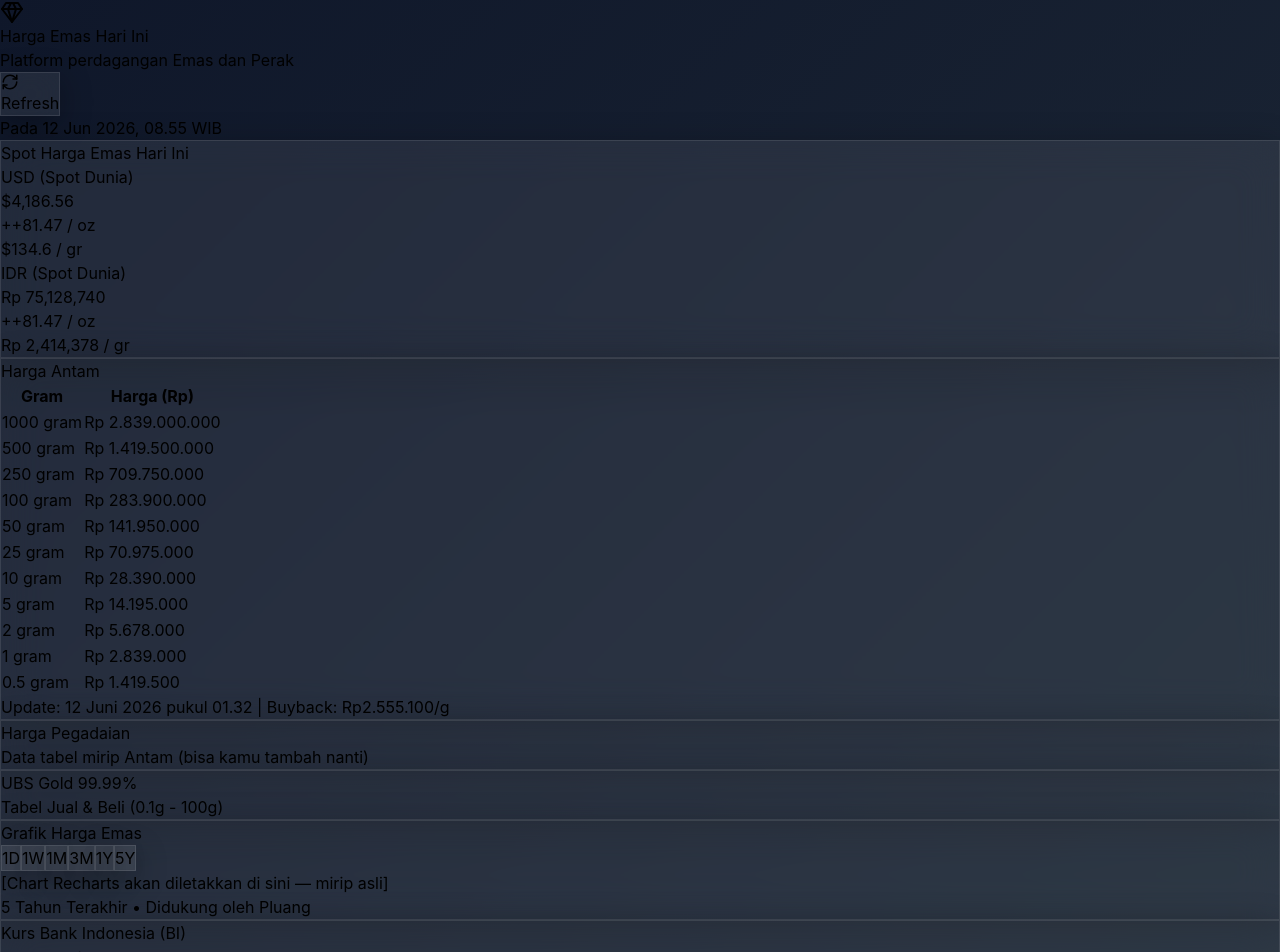
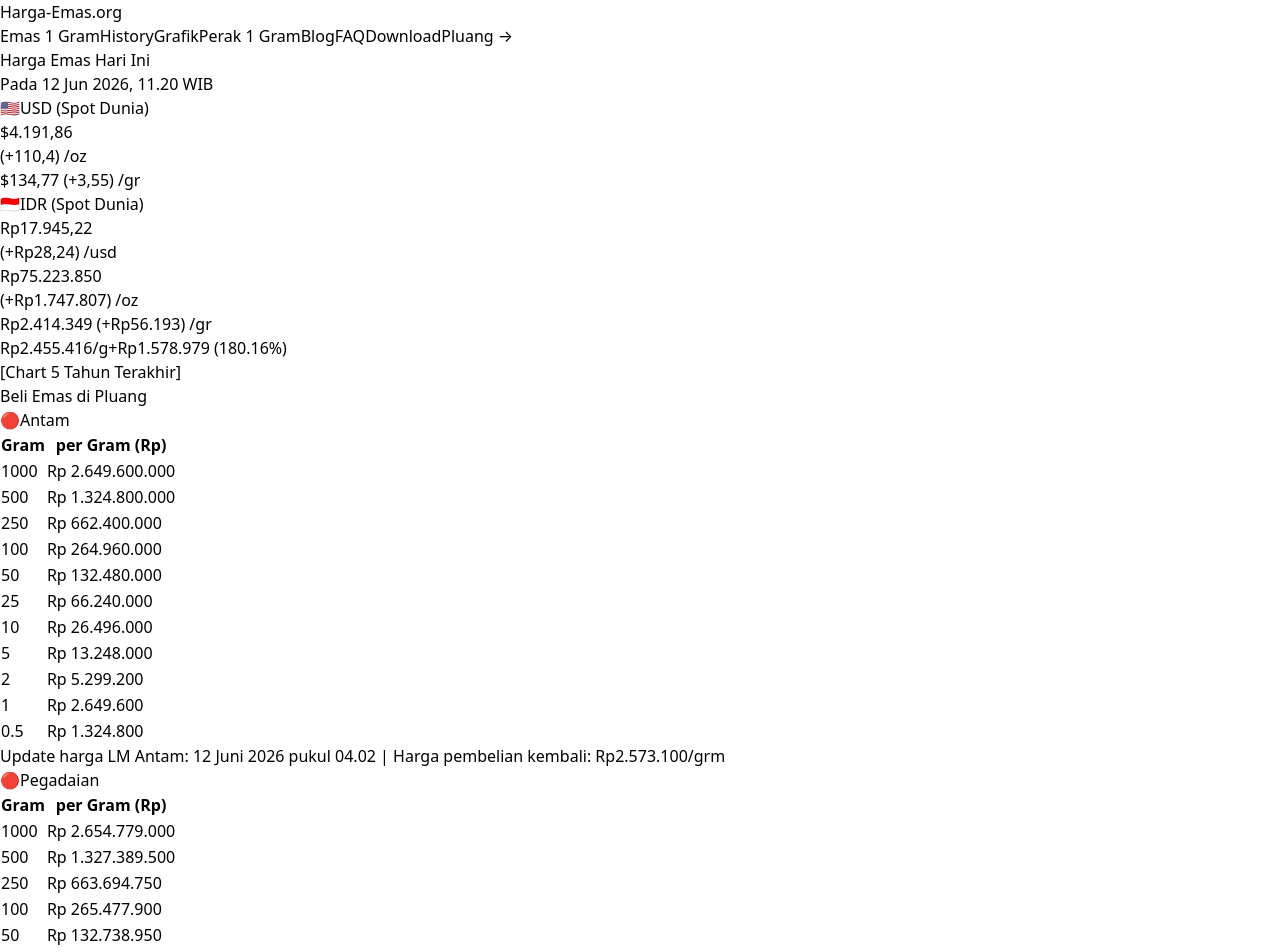
Before and after one commit to syuhadahanif13/harga-emas-modern, a Next.js app: page / in a window 1280 px wide. Shown: the top 952 px of the page. Built offline with nearby package versions, Linux system fonts and the light colour scheme.

Commit message:
Update: Improve UI to closely match harga-emas.org design (navbar, main price cards, Antam & Pegadaian tables, UBS, Pluang promo)

```diff
--- a/app/globals.css
+++ b/app/globals.css
@@ -3,24 +3,11 @@
 @tailwind utilities;
 
 body {
-  background: linear-gradient(135deg, #0f172a 0%, #1e2937 100%);
-  font-family: 'Inter', system-ui, sans-serif;
+  font-family: system-ui, -apple-system, BlinkMacSystemFont, 'Segoe UI', Roboto, sans-serif;
 }
 
 .glass {
-  background: rgba(255, 255, 255, 0.08);
-  backdrop-filter: blur(20px);
-  border: 1px solid rgba(255, 255, 255, 0.1);
-  box-shadow: 0 8px 32px rgba(0, 0, 0, 0.3);
+  background: rgba(255, 255, 255, 0.9);
+  border: 1px solid rgba(0, 0, 0, 0.05);
+  backdrop-filter: blur(10px);
 }
-
-.gold-gradient {
-  background: linear-gradient(90deg, #f59e0b, #fbbf24, #fcd34d);
-  -webkit-background-clip: text;
-  -webkit-text-fill-color: transparent;
-}
-
-.tab-active {
-  border-bottom: 3px solid #fbbf24;
-  color: #fbbf24;
-}
--- a/app/page.tsx
+++ b/app/page.tsx
@@ -1,134 +1,176 @@
 'use client';
 
-import { useState, useEffect } from 'react';
-import { RefreshCw, Gem } from 'lucide-react';
+import React from 'react';
+import { Gem, Download } from 'lucide-react';
 
 export default function HargaEmasClone() {
-  const [loading, setLoading] = useState(false);
+  return (
+    <div className="min-h-screen bg-white text-gray-900">
+      {/* Navbar */}
+      <nav className="border-b bg-white">
+        <div className="max-w-7xl mx-auto flex items-center justify-between px-6 py-4">
+          <div className="flex items-center gap-3">
+            <div className="text-2xl font-bold text-[#3b2f1f]">Harga-Emas.org</div>
+          </div>
 
-  // Data contoh (nanti kita ganti dengan fetch real)
-  const spotData = {
-    usdOz: "4,186.56",
-    usdGr: "134.6",
-    idrOz: "75,128,740",
-    idrGr: "2,414,378",
-    change: "+81.47"
-  };
+          <div className="flex items-center gap-8 text-sm">
+            <a href="#" className="hover:text-amber-600">Emas 1 Gram</a>
+            <a href="#" className="hover:text-amber-600">History</a>
+            <a href="#" className="hover:text-amber-600">Grafik</a>
+            <a href="#" className="hover:text-amber-600">Perak 1 Gram</a>
+            <a href="#" className="hover:text-amber-600">Blog</a>
+            <a href="#" className="hover:text-amber-600">FAQ</a>
 
-  return (
-    <div className="min-h-screen bg-gradient-to-br from-slate-950 to-black text-white">
-      <div className="max-w-7xl mx-auto p-4 md:p-8">
+            <button className="px-5 py-2 border border-gray-300 rounded-full text-sm hover:bg-gray-100">
+              Download
+            </button>
+            <a
+              href="https://pluang.com"
+              target="_blank"
+              className="px-6 py-2 bg-[#f4a261] hover:bg-[#e07b39] text-white rounded-full text-sm font-medium flex items-center gap-2"
+            >
+              Pluang →
+            </a>
+          </div>
+        </div>
+      </nav>
 
-        {/* Header */}
-        <div className="flex justify-between items-center mb-8">
-          <div>
-            <h1 className="text-5xl font-bold flex items-center gap-3">
-              <Gem className="text-amber-400" /> Harga Emas Hari Ini
-            </h1>
-            <p className="text-amber-400">Platform perdagangan Emas dan Perak</p>
-          </div>
-          <button onClick={() => window.location.reload()} className="flex items-center gap-2 glass px-5 py-2 rounded-2xl">
-            <RefreshCw size={18} /> Refresh
-          </button>
+      {/* Main Content */}
+      <div className="max-w-7xl mx-auto px-6 py-8">
+
+        {/* Header Harga Emas Hari Ini */}
+        <div className="mb-8">
+          <h1 className="text-4xl font-bold mb-1">Harga Emas Hari Ini</h1>
+          <p className="text-gray-500">Pada 12 Jun 2026, 11.20 WIB</p>
         </div>
 
-        <p className="text-sm text-gray-400 mb-6">Pada 12 Jun 2026, 08.55 WIB</p>
+        <div className="grid grid-cols-1 lg:grid-cols-3 gap-6 mb-10">
+          {/* USD Spot */}
+          <div className="bg-[#fff8e7] border border-[#f4d9b0] rounded-2xl p-6">
+            <div className="flex items-center gap-2 mb-3">
+              <span>🇺🇸</span>
+              <span className="font-semibold">USD (Spot Dunia)</span>
+            </div>
+            <div className="text-4xl font-bold">$4.191,86</div>
+            <div className="text-green-600 mt-1">(+110,4) /oz</div>
+            <div className="mt-3 text-xl">$134,77 <span className="text-sm text-green-600">(+3,55) /gr</span></div>
+          </div>
 
-        {/* SPOT HARGA EMAS (mirip asli) */}
-        <div className="glass rounded-3xl p-8 mb-8">
-          <h2 className="text-2xl font-semibold mb-6">Spot Harga Emas Hari Ini</h2>
+          {/* IDR Spot */}
+          <div className="bg-[#fff8e7] border border-[#f4d9b0] rounded-2xl p-6">
+            <div className="flex items-center gap-2 mb-3">
+              <span>🇮🇩</span>
+              <span className="font-semibold">IDR (Spot Dunia)</span>
+            </div>
+            <div className="text-3xl font-bold">Rp17.945,22</div>
+            <div className="text-green-600">(+Rp28,24) /usd</div>
 
-          <div className="grid grid-cols-1 md:grid-cols-2 gap-8">
-            {/* USD */}
-            <div>
-              <h3 className="text-amber-400 mb-2">USD (Spot Dunia)</h3>
-              <div className="text-6xl font-bold">${spotData.usdOz}</div>
-              <div className="text-2xl text-emerald-400">+{spotData.change} / oz</div>
-              <div className="mt-2 text-xl">${spotData.usdGr} / gr</div>
+            <div className="mt-4">
+              <div className="text-2xl font-bold">Rp75.223.850</div>
+              <div className="text-green-600 text-sm">(+Rp1.747.807) /oz</div>
+              <div className="text-xl mt-1">Rp2.414.349 <span className="text-green-600">(+Rp56.193) /gr</span></div>
+            </div>
+          </div>
+
+          {/* Chart Placeholder */}
+          <div className="bg-white border rounded-2xl p-6 flex flex-col">
+            <div className="flex justify-between items-center mb-4">
+              <span className="font-semibold">Rp2.455.416/g</span>
+              <span className="text-green-600 text-sm">+Rp1.578.979 (180.16%)</span>
             </div>
 
-            {/* IDR */}
-            <div>
-              <h3 className="text-amber-400 mb-2">IDR (Spot Dunia)</h3>
-              <div className="text-6xl font-bold">Rp {spotData.idrOz}</div>
-              <div className="text-2xl text-emerald-400">+{spotData.change} / oz</div>
-              <div className="mt-2 text-xl">Rp {spotData.idrGr} / gr</div>
+            <div className="flex-1 flex items-center justify-center text-gray-400 text-sm">
+              [Chart 5 Tahun Terakhir]
+            </div>
+
+            <div className="mt-4">
+              <button className="w-full bg-[#2563eb] hover:bg-blue-700 text-white py-3 rounded-xl font-medium">
+                Beli Emas di Pluang
+              </button>
             </div>
           </div>
         </div>
 
-        {/* TABEL ANTam */}
-        <div className="glass rounded-3xl p-8 mb-8">
-          <h2 className="text-2xl font-semibold mb-4">Harga Antam</h2>
-          <div className="overflow-x-auto">
-            <table className="w-full text-left">
+        {/* Antam & Pegadaian Tables */}
+        <div className="grid grid-cols-1 lg:grid-cols-2 gap-6 mb-10">
+          {/* Antam */}
+          <div>
+            <div className="bg-[#fff8e7] px-4 py-2 rounded-t-2xl flex items-center gap-2">
+              <span>🔴</span>
+              <span className="font-semibold">Antam</span>
+            </div>
+            <table className="w-full border border-[#f4d9b0]">
               <thead>
-                <tr className="border-b border-white/10">
-                  <th className="py-3">Gram</th>
-                  <th className="py-3">Harga (Rp)</th>
+                <tr className="bg-[#fff8e7]">
+                  <th className="p-3 text-left">Gram</th>
+                  <th className="p-3 text-right">per Gram (Rp)</th>
                 </tr>
               </thead>
-              <tbody>
-                {[1000,500,250,100,50,25,10,5,2,1,0.5].map((g,i) => (
-                  <tr key={i} className="border-b border-white/10">
-                    <td className="py-3">{g} gram</td>
-                    <td className="py-3 font-bold">Rp {(2839000 * g).toLocaleString('id-ID')}</td>
+              <tbody className="text-sm">
+                {[1000,500,250,100,50,25,10,5,2,1,0.5].map((g, i) => (
+                  <tr key={i} className="border-t">
+                    <td className="p-3">{g}</td>
+                    <td className="p-3 text-right font-medium">Rp {(2649600000 * g / 1000).toLocaleString('id-ID')}</td>
                   </tr>
                 ))}
               </tbody>
             </table>
-          </div>
-          <p className="text-xs text-gray-400 mt-4">Update: 12 Juni 2026 pukul 01.32 | Buyback: Rp2.555.100/g</p>
-        </div>
-
-        {/* TABEL PEGADAIAN & UBS (mirip asli) */}
-        <div className="grid md:grid-cols-2 gap-8 mb-8">
-          <div className="glass rounded-3xl p-8">
-            <h2 className="text-2xl font-semibold mb-4">Harga Pegadaian</h2>
-            {/* Table sama seperti Antam */}
-            <p className="text-sm text-gray-400">Data tabel mirip Antam (bisa kamu tambah nanti)</p>
+            <p className="text-xs text-gray-500 mt-2">Update harga LM Antam: 12 Juni 2026 pukul 04.02 | Harga pembelian kembali: Rp2.573.100/grm</p>
           </div>
 
-          <div className="glass rounded-3xl p-8">
-            <h2 className="text-2xl font-semibold mb-4">UBS Gold 99.99%</h2>
-            <p className="text-sm text-gray-400">Tabel Jual & Beli (0.1g - 100g)</p>
+          {/* Pegadaian */}
+          <div>
+            <div className="bg-[#fff8e7] px-4 py-2 rounded-t-2xl flex items-center gap-2">
+              <span>🔴</span>
+              <span className="font-semibold">Pegadaian</span>
+            </div>
+            <table className="w-full border border-[#f4d9b0]">
+              <thead>
+                <tr className="bg-[#fff8e7]">
+                  <th className="p-3 text-left">Gram</th>
+                  <th className="p-3 text-right">per Gram (Rp)</th>
+                </tr>
+              </thead>
+              <tbody className="text-sm">
+                {[1000,500,250,100,50,25,10,5,2,1,0.5].map((g, i) => (
+                  <tr key={i} className="border-t">
+                    <td className="p-3">{g}</td>
+                    <td className="p-3 text-right font-medium">Rp {(2654779000 * g / 1000).toLocaleString('id-ID')}</td>
+                  </tr>
+                ))}
+              </tbody>
+            </table>
+            <p className="text-xs text-gray-500 mt-2">Update harga LM Pegadaian: 28 Mei 2026</p>
           </div>
         </div>
 
-        {/* Chart Section */}
-        <div className="glass rounded-3xl p-8 mb-8">
-          <h2 className="text-2xl font-semibold mb-4">Grafik Harga Emas</h2>
-          <div className="flex gap-2 mb-4">
-            {['1D','1W','1M','3M','1Y','5Y'].map(t => (
-              <button key={t} className="glass px-4 py-1 rounded-xl text-sm hover:bg-white/10">{t}</button>
-            ))}
+        {/* UBS Section */}
+        <div className="mb-10">
+          <div className="bg-[#fff8e7] px-4 py-2 rounded-t-2xl flex items-center gap-2 mb-1">
+            <span>💎</span>
+            <span className="font-semibold">UBS Gold 99.99%</span>
           </div>
-          <div className="h-80 bg-white/5 rounded-2xl flex items-center justify-center text-gray-400">
-            [Chart Recharts akan diletakkan di sini — mirip asli]
+          <div className="border border-[#f4d9b0] rounded-b-2xl p-4 text-sm">
+            Tabel Jual & Beli UBS (mirip screenshot)
           </div>
-          <p className="text-center text-sm mt-2 text-amber-400">5 Tahun Terakhir • Didukung oleh Pluang</p>
         </div>
 
-        {/* KURS BANK */}
-        <div className="glass rounded-3xl p-8 mb-8">
-          <h2 className="text-2xl font-semibold mb-6">Kurs Bank Indonesia (BI)</h2>
-          <table className="w-full text-sm">
-            <thead>
-              <tr className="border-b border-white/10"><th>Kurs</th><th>Beli</th><th>Jual</th></tr>
-            </thead>
-            <tbody>
-              {['USD','EUR','SGD','JPY'].map((c,i) => (
-                <tr key={i} className="border-b border-white/10"><td>{c}</td><td>17.8812</td><td>18.0609</td></tr>
-              ))}
-            </tbody>
-          </table>
-        </div>
+        {/* Pluang Promo */}
+        <div className="grid grid-cols-1 lg:grid-cols-3 gap-6">
+          <div className="lg:col-span-2">
+            {/* Space for more content */}
+          </div>
 
-        {/* CTA Pluang (sama persis) */}
-        <div className="text-center mt-12">
-          <a href="https://pluang.com" target="_blank" className="inline-block bg-gradient-to-r from-amber-500 to-yellow-500 text-black font-bold px-12 py-4 rounded-3xl text-xl hover:scale-105 transition">
-            Beli Emas di Pluang →
-          </a>
+          <div className="space-y-4">
+            <div className="border rounded-2xl p-5">
+              <h4 className="font-semibold mb-1">Mudah Miliki Emas dengan Cicilan</h4>
+              <p className="text-sm text-gray-600">Tidak perlu modal besar. Mulai investasi sekarang dengan proses cepat, angsuran hingga 36 bulan.</p>
+            </div>
+            <div className="border rounded-2xl p-5">
+              <h4 className="font-semibold mb-1">Investasi Emas Secara Otomatis</h4>
+              <p className="text-sm text-gray-600">Atur pembelian Emas secara otomatis untuk menumbuhkan kekayaan kamu.</p>
+            </div>
+          </div>
         </div>
 
       </div>
```
Also changed, not shown: 1 other file (tests, documents, lock files or other folders).
